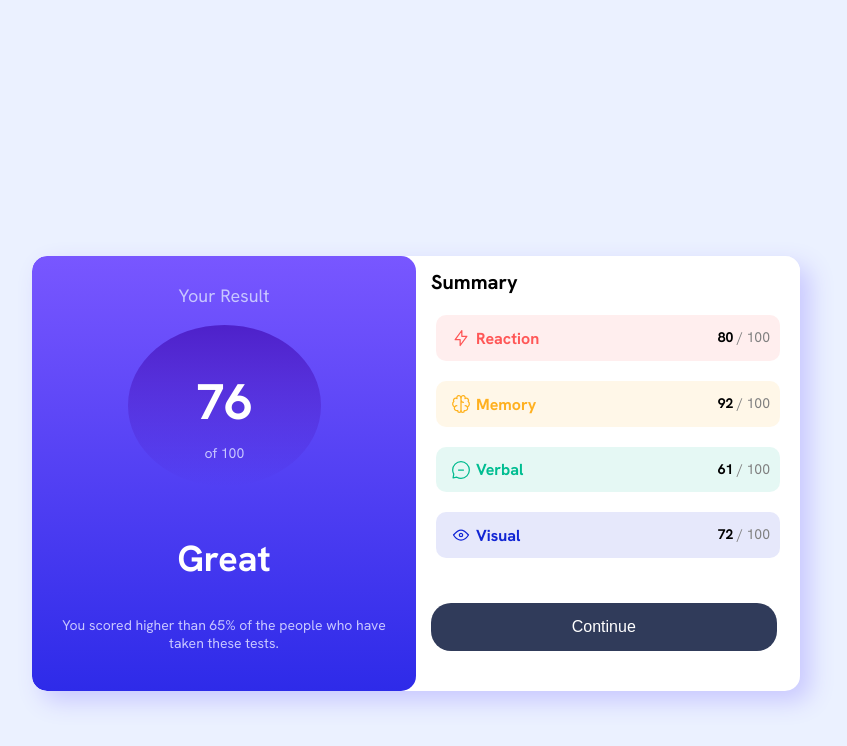
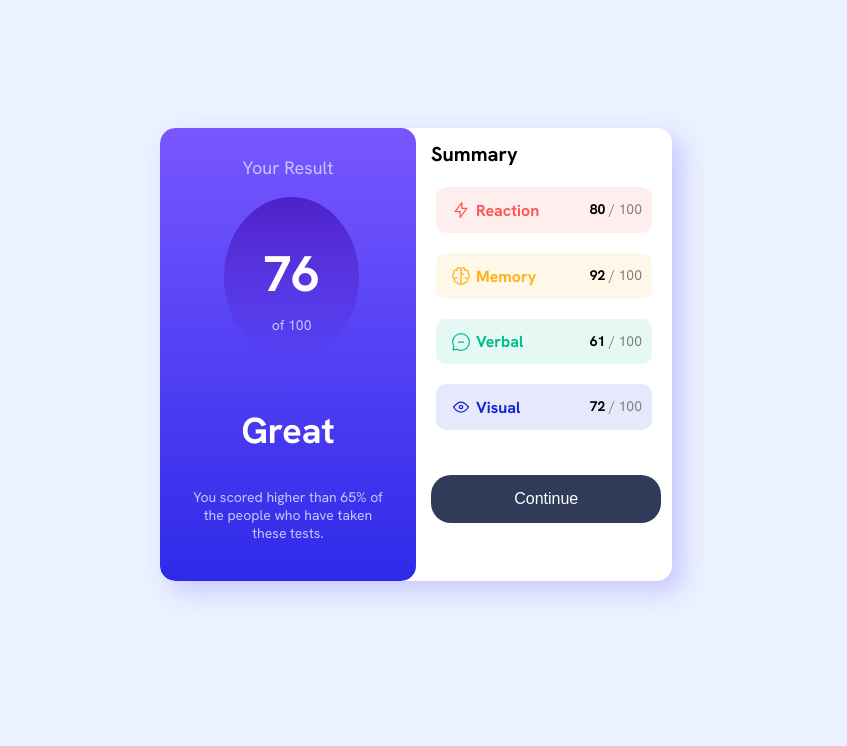
Before and after one commit to Yaz95an/results-summary-component, a plain HTML site: page index.html in a window 1280 px wide. Shown: the whole page, without its empty margins (224-1071 px from the left). Drawn offline with Linux system fonts and the light colour scheme.

Commit message:
Update style.css

```diff
--- a/style.css
+++ b/style.css
@@ -232,11 +232,11 @@ button:hover {
     cursor: pointer;
 }
 
-@media only screen and (min-width:1000px) {
+@media only screen and (min-width:900px) {
     #content {
         width: 40%;
         margin-left: 30%;
-        margin-top: 8%;
+        margin-top: 10%;
         border-radius: 15px;
         box-shadow: 10px 10px 25px hsl(241, 100%, 89%);
     }
@@ -254,28 +254,3 @@ button:hover {
         height: 100%;
     }
 }
-
-
-@media only screen and (min-width:600px) {
-    #content {
-        width: 60%;
-        margin-left: 20%;
-        margin-top: 20%;
-        border-radius: 15px;
-        box-shadow: 10px 10px 25px hsl(241, 100%, 89%);
-        height: 100%;
-    }
-
-    #result {
-        width: 50%;
-        float: left;
-        border-radius: 15px;
-        height: 100%;
-    }
-
-    #summary {
-        float: right;
-        width: 50%;
-        height: 100%;
-    }
-}
```
